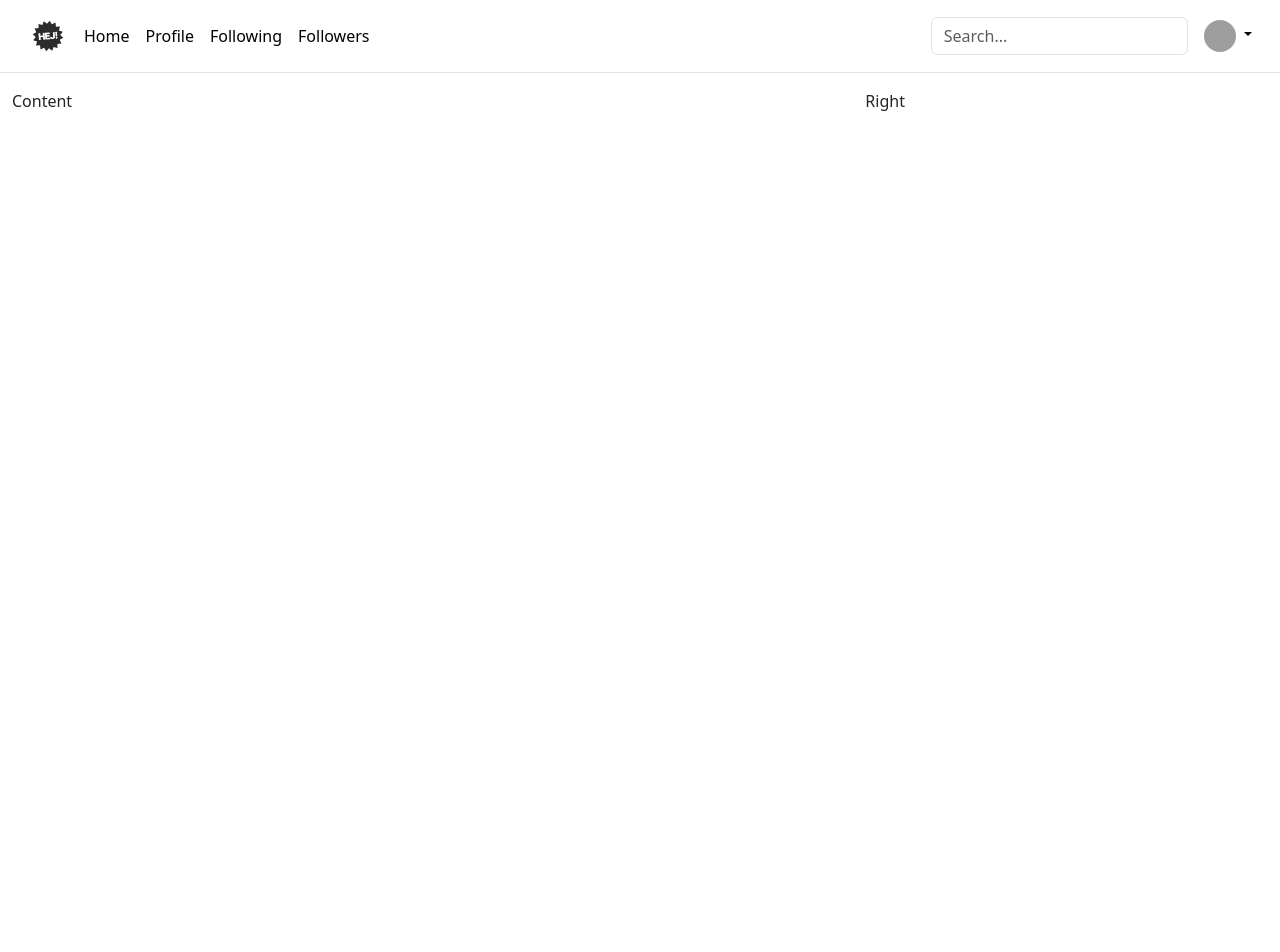
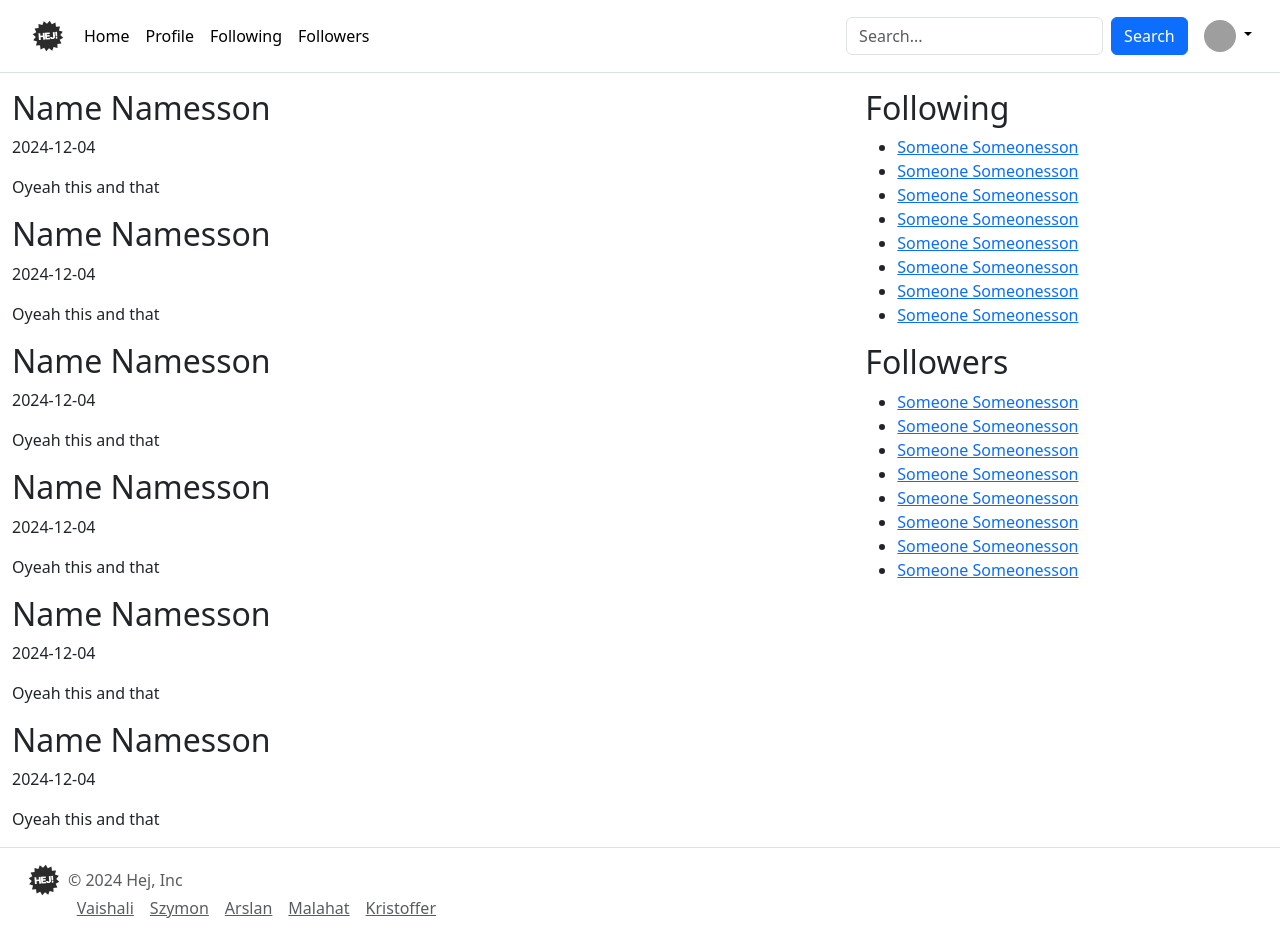
Before and after one commit to Noragiri/Lexicon_Group_3_SMS, a Django app: page /user_profile/ in a window 1280 px wide. Before the commit the page ends 111 px from the top, so only its background shows below. Run offline with Django 5.2, Linux system fonts and the light colour scheme; grey boxes are pictures that could not be loaded.

Commit message:
24: Make modules out of some parts

```diff
--- a/hej/social_app/urls.py
+++ b/hej/social_app/urls.py
@@ -1,11 +1,21 @@
 """ URL Configuration for social_app app. """
 
 from django.urls import path
-from social_app.views import user_profile
+from social_app.views import (
+    user_profile,
+    search,
+    followers,
+    following,
+    temporary_startpage,
+)
 
 app_name = "social_app"
 
 urlpatterns = [
-    path("user_profile/", user_profile, name="user_profile_no_id"),
+    path("", temporary_startpage, name="home"),
+    path("user_profile/", user_profile, name="user_profile_my_profile"),
     path("user_profile/<int:user_id>/", user_profile, name="user_profile"),
+    path("followers/", followers, name="followers"),
+    path("following/", following, name="following"),
+    path("search/", search, name="search"),
 ]
--- a/hej/social_app/views.py
+++ b/hej/social_app/views.py
@@ -8,9 +8,44 @@ app_name = "social_app"
 # Create your views here.
 
 
+def temporary_startpage(request):
+    """Render the temporary startpage."""
+    return render(request, "social-app/temporary_startpage.html")
+
+
 def user_profile(request, user_id=0):
     """Render the user profile."""
-    """ Make database request for user with id passed in """
+
+    # Fake data just added to display something
+
+    fakeposts = [
+        {
+            "post_id": 1,
+            "name": "Name Namesson",
+            "date": "2024-12-04",
+            "message": "Oyeah this and that",
+        },
+        {"name": "Jane Doe", "date": "2024-12-05", "message": "Another post content"},
+        {
+            "post_id": 2,
+            "name": "John Smith",
+            "date": "2024-12-06",
+            "message": "Yet another post content",
+        },
+        {
+            "post_id": 3,
+            "name": "Name Namesson",
+            "date": "2024-12-04",
+            "message": "Oyeah this and that",
+        },
+        {"name": "Jane Doe", "date": "2024-12-05", "message": "Another post content"},
+        {
+            "post_id": 4,
+            "name": "John Smith",
+            "date": "2024-12-06",
+            "message": "Yet another post content",
+        },
+    ]
 
     context = {
         "user_id": user_id,
@@ -19,6 +54,7 @@ def user_profile(request, user_id=0):
         "profile_pic": "https://www.fillmurray.com/200/300",
         "about": "I am a software engineer.",
         "email": "hej@hej.com",
+        "posts": fakeposts,
     }
 
     return render(request, "social-app/user_profile.html", context)
@@ -26,7 +62,38 @@ def user_profile(request, user_id=0):
 
 def user_profile_no_id(request, user_id=0):
     """Render the user profile."""
-    """ Make database request for user with id passed in """
+
+    # Fake data just added to display something
+
+    fakeposts = [
+        {
+            "post_id": 1,
+            "name": "Name Namesson",
+            "date": "2024-12-04",
+            "message": "Oyeah this and that",
+        },
+        {"name": "Jane Doe", "date": "2024-12-05", "message": "Another post content"},
+        {
+            "post_id": 2,
+            "name": "John Smith",
+            "date": "2024-12-06",
+            "message": "Yet another post content",
+        },
+        {
+            "post_id": 3,
+            "name": "Name Namesson",
+            "date": "2024-12-04",
+            "message": "Oyeah this and that",
+        },
+        {"name": "Jane Doe", "date": "2024-12-05", "message": "Another post content"},
+        {
+            "post_id": 4,
+            "name": "John Smith",
+            "date": "2024-12-06",
+            "message": "Yet another post content",
+        },
+    ]
+
     context = {
         "user_id": user_id,
         "username": "Alice",
@@ -34,6 +101,22 @@ def user_profile_no_id(request, user_id=0):
         "profile_pic": "https://www.fillmurray.com/200/300",
         "about": "I am a software engineer.",
         "email": "hej@hej.com",
+        "posts": fakeposts,
     }
 
     return render(request, "social-app/user_profile.html", context)
+
+
+def followers(request):
+    """Render the search page."""
+    return render(request, "social-app/followers.html")
+
+
+def following(request):
+    """Render the search page."""
+    return render(request, "social-app/following.html")
+
+
+def search(request):
+    """Render the search page."""
+    return render(request, "social-app/search.html")
--- a/hej/templates/base.html
+++ /dev/null
@@ -1,47 +0,0 @@
-{% load static %}
-<!DOCTYPE html>
-<html lang="en">
-	<head>
-		<title>Hej!</title>
-		<meta name="viewport" content="width=device-width, initial-scale=1" />
-		<link href="https://cdn.jsdelivr.net/npm/bootstrap@5.3.3/dist/css/bootstrap.min.css" rel="stylesheet" integrity="sha384-QWTKZyjpPEjISv5WaRU9OFeRpok6YctnYmDr5pNlyT2bRjXh0JMhjY6hW+ALEwIH" crossorigin="anonymous" />
-	</head>
-	<body>
-		<header class="p-3 mb-3 border-bottom">
-			<div class="container-fluid">
-				<div class="d-flex flex-wrap align-items-center justify-content-center justify-content-lg-start">
-					<a href="/" class="d-flex align-items-center mb-2 mb-lg-0 link-body-emphasis text-decoration-none"> <img class="bi me-2" width="40" height="32" role="img" aria-label="Bootstrap" src="{% static "img/hej-logo.svg"%}" /> </a>
-
-					<ul class="nav col-12 col-lg-auto me-lg-auto mb-2 justify-content-center mb-md-0">
-						<li><a href="#" class="nav-link px-2 link-body-emphasis">Home</a></li>
-						<li><a href="#" class="nav-link px-2 link-body-emphasis">Profile</a></li>
-						<li><a href="#" class="nav-link px-2 link-body-emphasis">Following</a></li>
-						<li><a href="#" class="nav-link px-2 link-body-emphasis">Followers</a></li>
-					</ul>
-
-					<form class="col-12 col-lg-auto mb-3 mb-lg-0 me-lg-3" role="search">
-						<input type="search" class="form-control" placeholder="Search..." aria-label="Search" />
-					</form>
-
-					<div class="dropdown text-end">
-						<a href="#" class="d-block link-body-emphasis text-decoration-none dropdown-toggle" data-bs-toggle="dropdown" aria-expanded="false">
-							<img src="https://github.com/mdo.png" alt="mdo" width="32" height="32" class="rounded-circle" />
-						</a>
-						<ul class="dropdown-menu text-small" style="">
-							<li><a class="dropdown-item" href="#">Sign out</a></li>
-						</ul>
-					</div>
-				</div>
-			</div>
-		</header>
-
-		<div class="container-fluid">
-			<div class="row">
-				<div class="col col-8">Content</div>
-				<div class="col">Right</div>
-			</div>
-		</div>
-
-		<script src="https://cdn.jsdelivr.net/npm/bootstrap@5.3.3/dist/js/bootstrap.bundle.min.js" integrity="sha384-YvpcrYf0tY3lHB60NNkmXc5s9fDVZLESaAA55NDzOxhy9GkcIdslK1eN7N6jIeHz" crossorigin="anonymous"></script>
-	</body>
-</html>
--- /dev/null
+++ b/hej/templates/base/base.html
@@ -0,0 +1,14 @@
+{% load static %}
+<!DOCTYPE html>
+<html lang="en">
+	<head>
+		<title>Hej!</title>
+		<meta name="viewport" content="width=device-width, initial-scale=1" />
+		<link href="https://cdn.jsdelivr.net/npm/bootstrap@5.3.3/dist/css/bootstrap.min.css" rel="stylesheet" integrity="sha384-QWTKZyjpPEjISv5WaRU9OFeRpok6YctnYmDr5pNlyT2bRjXh0JMhjY6hW+ALEwIH" crossorigin="anonymous" />
+	</head>
+	<body>
+		{% include "base/modules/header.html" %} {% block content %} {% endblock %} {% include "base/modules/footer.html" %}
+
+		<script src="https://cdn.jsdelivr.net/npm/bootstrap@5.3.3/dist/js/bootstrap.bundle.min.js" integrity="sha384-YvpcrYf0tY3lHB60NNkmXc5s9fDVZLESaAA55NDzOxhy9GkcIdslK1eN7N6jIeHz" crossorigin="anonymous"></script>
+	</body>
+</html>
--- /dev/null
+++ b/hej/templates/base/modules/footer.html
@@ -0,0 +1,40 @@
+{% load static %}
+
+<footer class="p-3 mb-3 d-flex flex-no-wrap justify-content-between align-items-center border-top">
+	<div class="container-fluid">
+		<div class="col-md-3 d-flex align-items-center">
+			<a href="/" class="mb-3 me-2 mb-md-0 text-body-secondary text-decoration-none lh-1">
+				<img class="bi" width="32" height="32" role="img" aria-label="Bootstrap" src="{% static "img/hej-logo.svg"%}" />
+			</a>
+			<span class="mb-3 mb-md-0 text-body-secondary">© 2024 Hej, Inc</span>
+		</div>
+
+		<ul class="nav col-md-4 justify-content-end list-unstyled d-flex">
+			<li class="ms-3">
+				<a class="text-body-secondary" href="https://www.linkedin.com/in/vaishali-jawale-76433122/">
+					Vaishali
+				</a>
+			</li>
+			<li class="ms-3">
+				<a class="text-body-secondary" href="https://www.linkedin.com/in/szymon-kowalewski-nora/">
+					Szymon
+				</a>
+			</li>
+			<li class="ms-3">
+				<a class="text-body-secondary" href="https://www.linkedin.com/in/arslanakram123/">
+					Arslan
+				</a>
+			</li>
+			<li class="ms-3">
+				<a class="text-body-secondary" href="https://www.linkedin.com/in/malahat-mohamadi-3b396024a">
+					Malahat
+				</a>
+			</li>
+			<li class="ms-3">
+				<a class="text-body-secondary" href="https://www.linkedin.com/in/kristoffer-ekstrand/">
+					Kristoffer
+				</a>
+			</li>
+		</ul>
+	</div>
+</footer>
--- /dev/null
+++ b/hej/templates/base/modules/header.html
@@ -0,0 +1,30 @@
+{% load static %}
+<header class="p-3 mb-3 border-bottom">
+	<div class="container-fluid">
+		<div class="d-flex flex-wrap align-items-center justify-content-center justify-content-lg-start">
+			<!-- Logo -->
+			<a href="/" class="d-flex align-items-center mb-2 mb-lg-0 link-body-emphasis text-decoration-none"> <img class="bi me-2" width="40" height="32" role="img" aria-label="Bootstrap" src="{% static "img/hej-logo.svg"%}" /> </a>
+			<!-- Navigation -->
+			<ul class="nav col-12 col-lg-auto me-lg-auto mb-2 justify-content-center mb-md-0">
+				<li><a href="{% url 'social_app:home' %}" class="nav-link px-2 link-body-emphasis">Home</a></li>
+				<li><a href="{% url 'social_app:user_profile_my_profile' %}" class="nav-link px-2 link-body-emphasis">Profile</a></li>
+				<li><a href="{% url 'social_app:following' %}" class="nav-link px-2 link-body-emphasis">Following</a></li>
+				<li><a href="{% url 'social_app:followers' %}" class="nav-link px-2 link-body-emphasis">Followers</a></li>
+			</ul>
+			<!-- Search form -->
+			<form action="search" class="col-12 col-lg-auto mb-3 mb-lg-0 me-lg-3 d-flex" role="search">
+				<input type="search" class="form-control me-2" placeholder="Search..." aria-label="Search" />
+				<button type="submit" class="btn btn-primary">Search</button>
+			</form>
+			<!-- User profile -->
+			<div class="dropdown text-end">
+				<a href="#" class="d-block link-body-emphasis text-decoration-none dropdown-toggle" data-bs-toggle="dropdown" aria-expanded="false">
+					<img src="https://github.com/mdo.png" alt="mdo" width="32" height="32" class="rounded-circle" />
+				</a>
+				<ul class="dropdown-menu text-small" style="">
+					<li><a class="dropdown-item" href="#">Sign out</a></li>
+				</ul>
+			</div>
+		</div>
+	</div>
+</header>
--- /dev/null
+++ b/hej/templates/social-app/modules/feed.html
@@ -0,0 +1,7 @@
+{% for post in posts %}
+<div>
+	<h2>Name Namesson</h2>
+	<p>2024-12-04</p>
+	<p>Oyeah this and that</p>
+</div>
+{% endfor %}
--- /dev/null
+++ b/hej/templates/social-app/modules/user_profile_followers_list.html
@@ -0,0 +1,11 @@
+<h2>Followers</h2>
+<ul>
+	<li><a href="#">Someone Someonesson</a></li>
+	<li><a href="#">Someone Someonesson</a></li>
+	<li><a href="#">Someone Someonesson</a></li>
+	<li><a href="#">Someone Someonesson</a></li>
+	<li><a href="#">Someone Someonesson</a></li>
+	<li><a href="#">Someone Someonesson</a></li>
+	<li><a href="#">Someone Someonesson</a></li>
+	<li><a href="#">Someone Someonesson</a></li>
+</ul>
--- /dev/null
+++ b/hej/templates/social-app/modules/user_profile_following_list.html
@@ -0,0 +1,11 @@
+<h2>Following</h2>
+<ul>
+	<li><a href="#">Someone Someonesson</a></li>
+	<li><a href="#">Someone Someonesson</a></li>
+	<li><a href="#">Someone Someonesson</a></li>
+	<li><a href="#">Someone Someonesson</a></li>
+	<li><a href="#">Someone Someonesson</a></li>
+	<li><a href="#">Someone Someonesson</a></li>
+	<li><a href="#">Someone Someonesson</a></li>
+	<li><a href="#">Someone Someonesson</a></li>
+</ul>
--- a/hej/templates/social-app/user_profile.html
+++ b/hej/templates/social-app/user_profile.html
@@ -1 +1,8 @@
-{% extends "base.html" %} {% load static %} {% block content %} {% endblock %}
+{% extends "base/base.html" %} {% load static %} {% block content %}
+<div class="container-fluid">
+	<div class="row">
+		<div class="col col-8">{% include "social-app/modules/feed.html" %}</div>
+		<div class="col">{% include "social-app/modules/user_profile_following_list.html" %} {% include "social-app/modules/user_profile_followers_list.html" %}</div>
+	</div>
+</div>
+{% endblock %}
```
Also changed, not shown: hej/templates/social-app/followers.html (added, +8 -0 lines), hej/templates/social-app/following.html (added, +8 -0 lines), hej/templates/social-app/modules/simple_user_list.html (added, +16 -0 lines), hej/templates/social-app/search.html (added, +8 -0 lines), hej/templates/social-app/temporary_startpage.html (added, +7 -0 lines), 2 other files.
